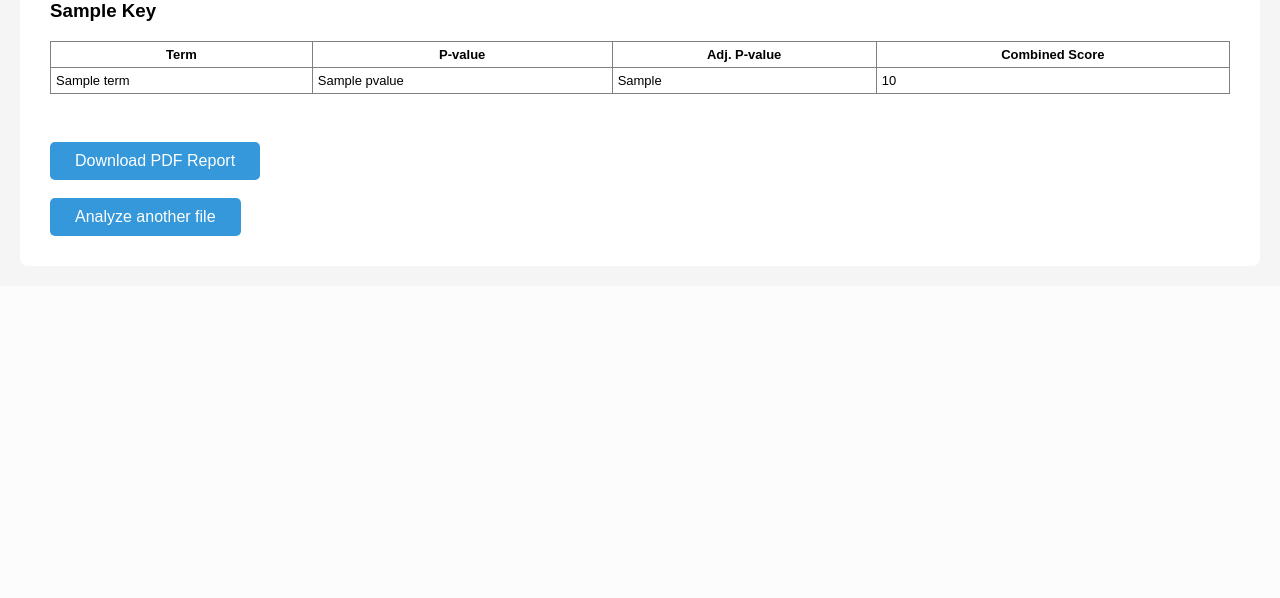
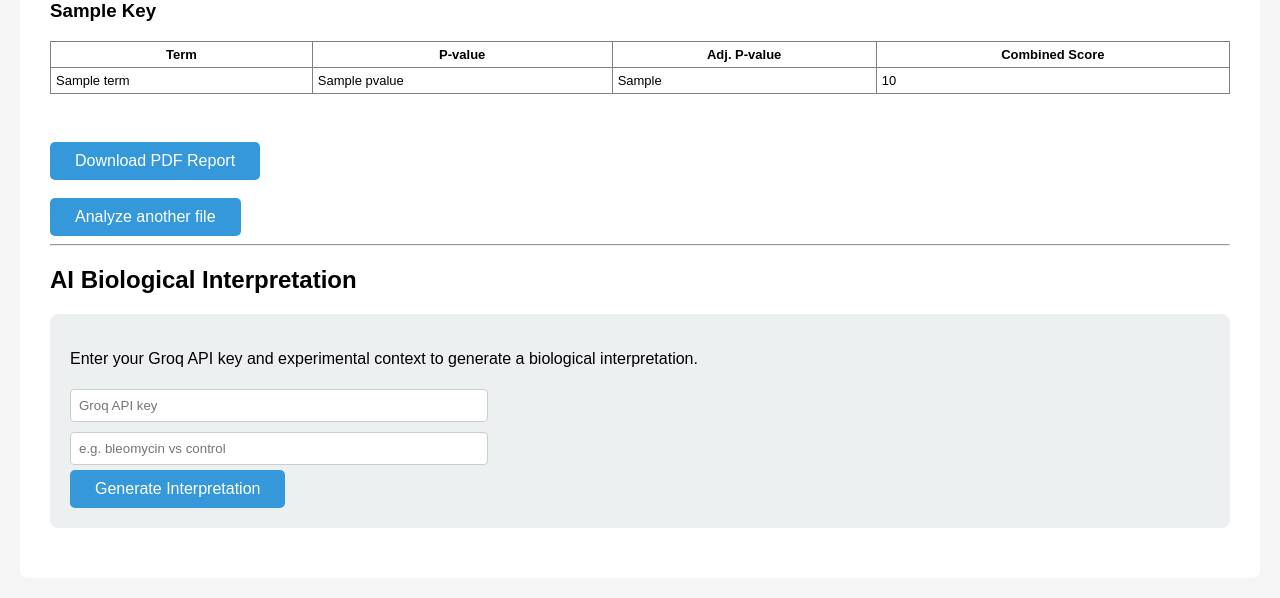
Before and after one commit to sikkibist/ATIP, a Flask app: template templates/results.html in a window 1280 px wide. Shown: the part 699-1297 px from the top of the page. Before the commit the page ends 935 px from the top, so only its background shows below. Run offline with Flask 3, Linux system fonts and the light colour scheme; the template is opened without the code that fills it: most values are stand-ins (such as "Sample title", 1, 10 or a date in 2020).

Commit message:
Add Groq AI interpretation layer

```diff
--- a/app.py
+++ b/app.py
@@ -105,5 +105,20 @@ def download_enrichment():
             download_name="enrichment_results.docx",
             mimetype="application/vnd.openxmlformats-officedocument.wordprocessingml.document")
 
+
+@app.route("/interpret", methods=["POST"])
+def interpret():
+    filepath = request.form.get("filepath")
+    api_key = request.form.get("api_key")
+    context = request.form.get("context", "treatment vs control")
+    df = load_deseq2(filepath)
+    enrichment = run_enrichment(df)
+    stats = {"total_genes": len(df), "significant": int(df["significant"].sum()),
+        "upregulated": int((df["direction"]=="upregulated").sum()),
+        "downregulated": int((df["direction"]=="downregulated").sum())}
+    from modules.ai_interpret import get_biological_interpretation
+    interpretation = get_biological_interpretation(stats, enrichment, api_key, context)
+    return interpretation
+
 if __name__ == "__main__":
     app.run(host="0.0.0.0", port=7860)
--- a/templates/results.html
+++ b/templates/results.html
@@ -28,4 +28,46 @@
 <button type="submit">Download PDF Report</button>
 </form>
 <br><a href="/"><button>Analyze another file</button></a>
+
+<hr>
+<h2>AI Biological Interpretation</h2>
+<div class="stats-box">
+<p>Enter your Groq API key and experimental context to generate a biological interpretation.</p>
+<input type="text" id="api_key" placeholder="Groq API key" style="width:400px;padding:8px;margin:5px 0;border:1px solid #ccc;border-radius:4px;">
+<br>
+<input type="text" id="context" placeholder="e.g. bleomycin vs control" style="width:400px;padding:8px;margin:5px 0;border:1px solid #ccc;border-radius:4px;">
+<br>
+<button onclick="getInterpretation()" id="ai_btn">Generate Interpretation</button>
+<div id="ai_result" style="margin-top:15px;padding:15px;background:#f9f9f9;border-radius:6px;display:none;white-space:pre-wrap;line-height:1.6;"></div>
+</div>
+<script>
+function getInterpretation() {
+    var key = document.getElementById("api_key").value;
+    var context = document.getElementById("context").value;
+    var btn = document.getElementById("ai_btn");
+    var result = document.getElementById("ai_result");
+    if (!key) { alert("Please enter your Groq API key"); return; }
+    btn.textContent = "Generating...";
+    btn.disabled = true;
+    result.style.display = "none";
+    var form = new FormData();
+    form.append("filepath", "{{ filepath }}");
+    form.append("api_key", key);
+    form.append("context", context);
+    fetch("/interpret", {method: "POST", body: form})
+        .then(r => r.text())
+        .then(text => {
+            result.textContent = text;
+            result.style.display = "block";
+            btn.textContent = "Generate Interpretation";
+            btn.disabled = false;
+        })
+        .catch(err => {
+            result.textContent = "Error: " + err;
+            result.style.display = "block";
+            btn.textContent = "Generate Interpretation";
+            btn.disabled = false;
+        });
+}
+</script>
 </div></body></html>
```
Also changed, not shown: modules/ai_interpret.py (added, +43 -0 lines).
